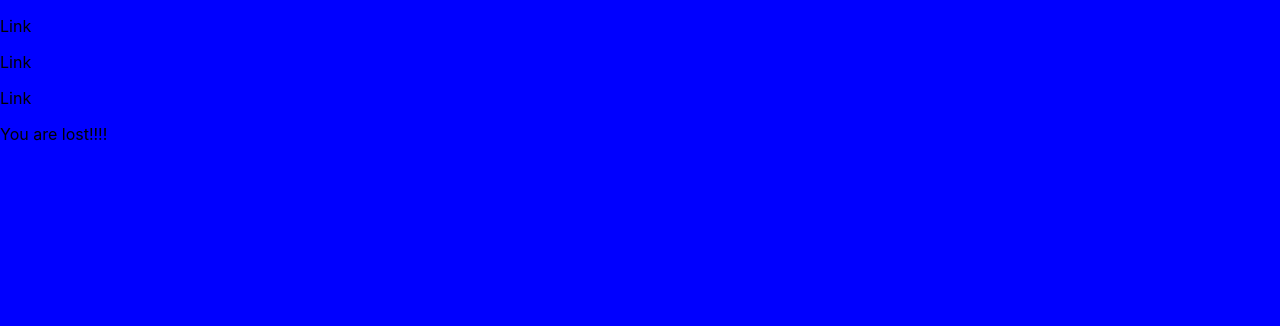
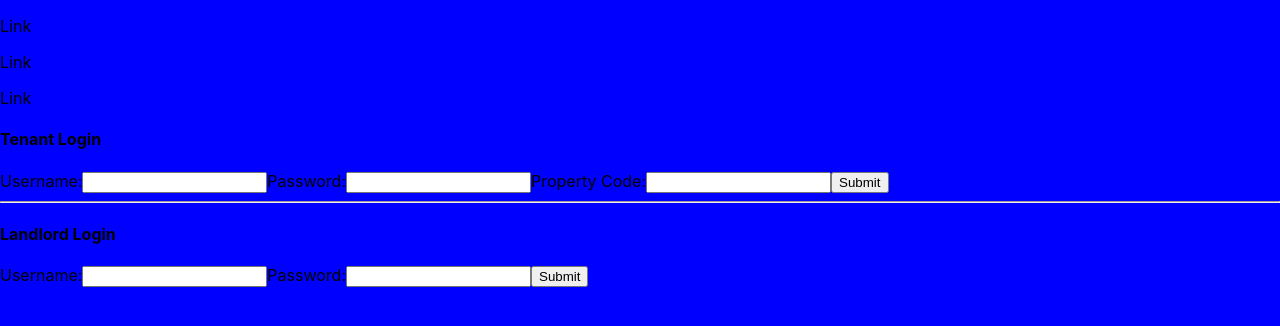
Before and after one commit to bogey1185/GA-Unit3_ReactApp, a React (Create React App) app: page / in a window 1280 px wide. Shown: the top 326 px of the page. Built offline with nearby package versions, Linux system fonts and the light colour scheme.

Commit message:
add login page to root / route and built login component

```diff
--- a/src/App.js
+++ b/src/App.js
@@ -2,6 +2,7 @@ import React, { Component } from 'react';
 import './App.css';
 import { Route, Switch } from 'react-router-dom';
 import Header from './Header';
+import Login from './Login';
 
 
 const My404 = () => {
@@ -19,7 +20,7 @@ const App = () => {
       <Header />
       <main>
         <Switch>
-
+          <Route exact path="/" component={ Login } />
           <Route component={ My404 } />
         </Switch>
       </main>
--- /dev/null
+++ b/src/Login/index.js
@@ -0,0 +1,65 @@
+import React, { Component } from 'react';
+
+
+// for logins, once tenant hits upload, property is switched to
+//read only. subsequent logins by tenenat will only display prior
+//documentation. no buttons to add more documents.
+
+class Login extends Component {
+
+  constructor() {
+    super();
+    this.state = {
+      userLogged: false,
+      userStatus: ''
+    }
+  }
+
+  render() {
+    return(
+      <div>
+        <section>
+
+          <form>
+            <h4>Tenant Login</h4>
+            <label>
+              Username:
+              <input type="text" name="username" />
+            </label>
+            <label>
+              Password:
+              <input type="password" name="password" />
+            </label>
+            <label>
+              Property Code:
+              <input type="text" name="property-code" />
+            </label>
+            <input type="hidden" name="user-designation" value="tenant" />
+            <input type="Submit" />
+          </form>
+
+        </section>
+        <hr />
+        <section>
+
+          <form>
+            <h4>Landlord Login</h4>
+            <label>
+              Username:
+              <input type="text" name="username" />
+            </label>
+            <label>
+              Password:
+              <input type="password" name="password" />
+            </label>
+            <input type="hidden" name="user-designation" value="landlord" />
+            <input type="Submit" />
+          </form>
+
+        </section>
+      </div>
+    )
+  }
+}
+
+export default Login;
--- /dev/null
+++ b/src/NewProperty/index.js
@@ -0,0 +1 @@
+import React, { Component } from 'react';
```
